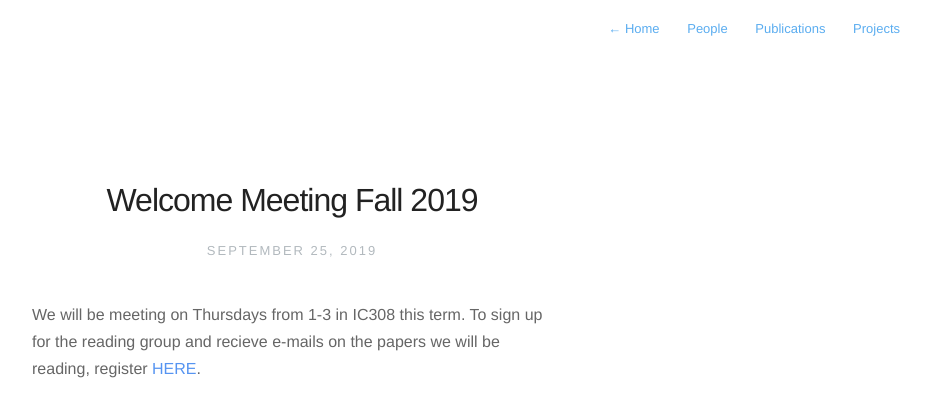
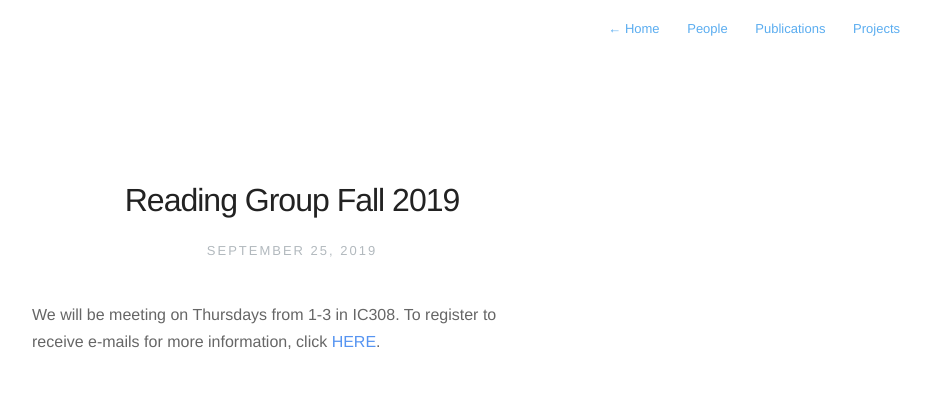
Before and after one commit to cms-urg/cms-urg.github.io, a Jekyll site: the page built from _posts/2019-09-25-Reading Group.markdown, in a window 1280 px wide. Shown: the top 417 px of the page, without its empty margins (348-1279 px from the left). Built offline with Jekyll 4.4.1, drawn with Linux system fonts in a browser that asks for light colours; nearby versions of some CDN libraries.

Commit message:
Update 2019-09-25-Reading Group.markdown

```diff
--- a/_posts/2019-09-25-Reading Group.markdown
+++ b/_posts/2019-09-25-Reading Group.markdown
@@ -1,7 +1,7 @@
 ---
-title:  "Welcome Meeting Fall 2019"
+title:  "Reading Group Fall 2019"
 date:   2019-09-25 10:18:00
-description: First Meeting of Term Fall 2019
+description: Sign up for our weekly reading group
 ---
 
-We will be meeting on Thursdays from 1-3 in IC308 this term. To sign up for the reading group and recieve e-mails on the papers we will be reading, register <a href="https://forms.gle/WPS8mmCPRJXaEtdL9">HERE</a>.
+We will be meeting on Thursdays from 1-3 in IC308. To register to receive e-mails for more information, click <a href="https://forms.gle/WPS8mmCPRJXaEtdL9">HERE</a>.
```
